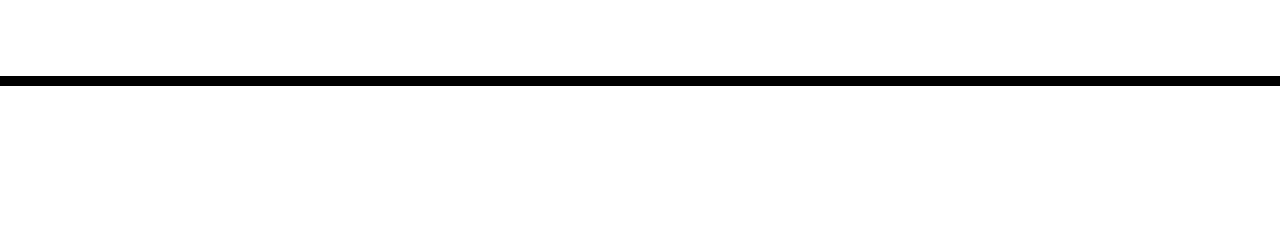
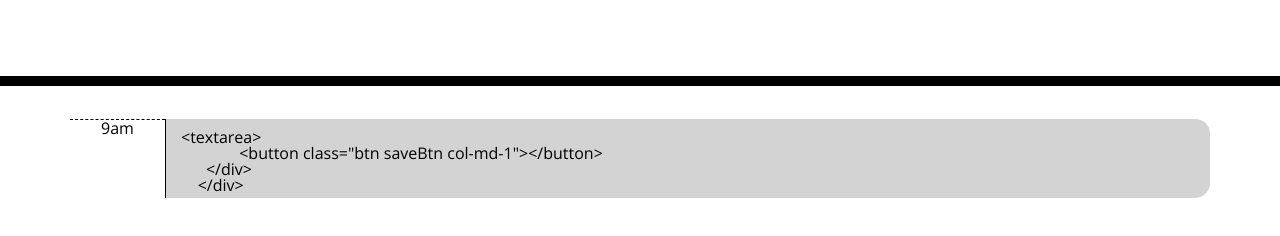
Before and after one commit to MCannon33/work-cal, a plain HTML site: page index.html in a window 1280 px wide. Shown: the part 182-418 px from the top of the page. Drawn offline with nearby package versions, Linux system fonts and the light colour scheme; files that its build step writes are made by us from their sources.

Commit message:
move in code

```diff
--- a/index.html
+++ b/index.html
@@ -31,9 +31,15 @@
     </header>
     <div class="container">
       <!-- Timeblocks go here -->
+      <div id="hour-9" class="row time-block past">
+          <div class="col-md-1 hour">9am</div>
+          <textarea class="col-md-10 description"><textarea>
+              <button class="btn saveBtn col-md-1"></button>
+      </div>
     </div>
 
     <script src="https://code.jquery.com/jquery-3.4.1.min.js"></script>
     <script src="https://cdnjs.cloudflare.com/ajax/libs/moment.js/2.24.0/moment.min.js"></script>
-  </body>
+    <script src="./script.js"></script>
+</body>
 </html>
```
Also changed, not shown: assets/js/script.js (+8 -0 lines).
